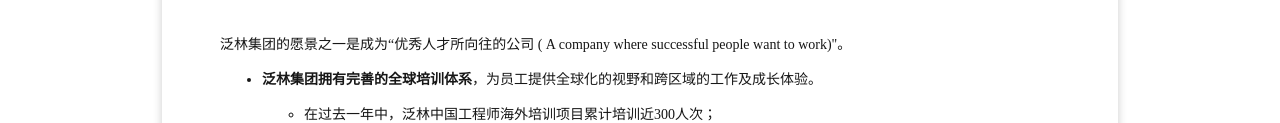
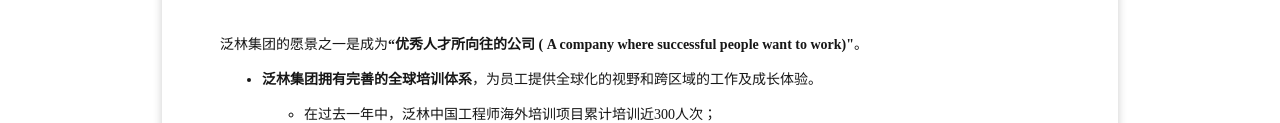
Before and after one commit to Dorisfeng/job, a plain HTML site: page index.html in a window 1280 px wide. Both pictures are taken after a click on the item "职业发展". Shown: the part 652-775 px from the top of the page. Drawn offline with Linux system fonts and the light colour scheme.

Commit message:
招聘岗位

```diff
--- a/css/index.css
+++ b/css/index.css
@@ -70,7 +70,7 @@ body{
 	border-radius: 10px;
     -webkit-border-radius: 10px;
     display: none;
-    padding: 30px;
+    padding:30px;
 }
 /* .content>div:first-child{
     display:block
--- a/index.html
+++ b/index.html
@@ -54,7 +54,7 @@
                         <p class='sub-title'><span>职业发展</span></p>
                         <div class='career'>
                             <p class='intro'>
-                            泛林集团的愿景之一是成为“优秀人才所向往的公司 ( A company where successful people want to work)"。
+                            泛林集团的愿景之一是成为<b>“优秀人才所向往的公司 ( A company where successful people want to work)"</b>。
                             </p>
 
                             <ul class='introdevelopment'>
```
